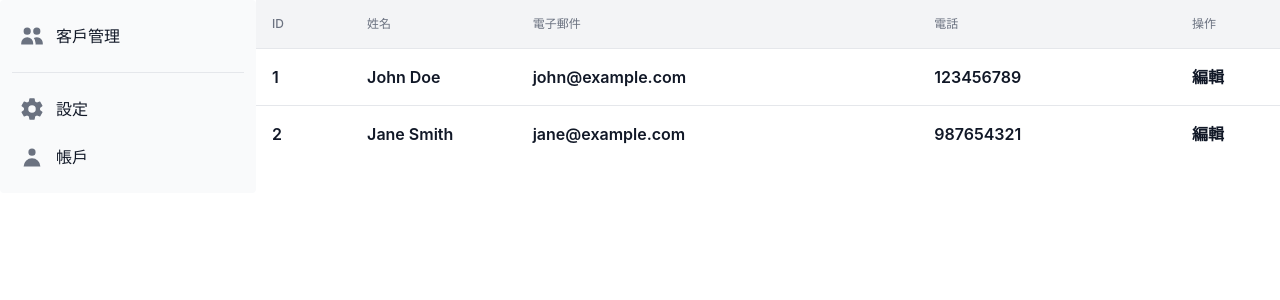
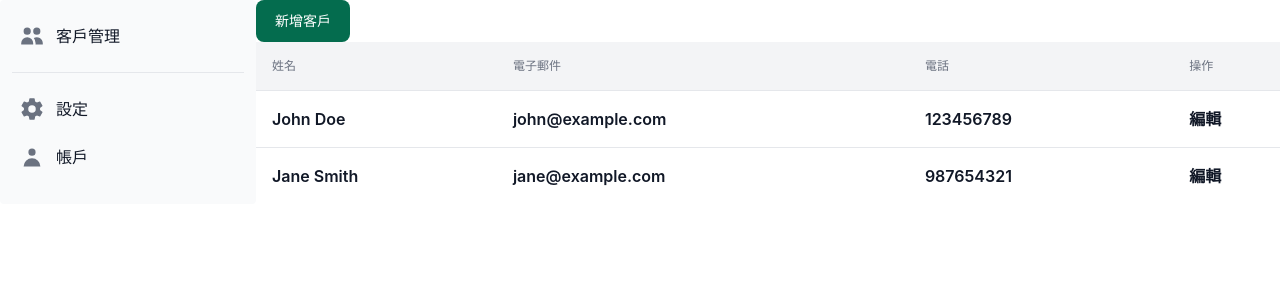
Before and after one commit to x8163don/toker-web, a React (Create React App) app: page /customers in a window 1280 px wide. Shown: the top 300 px of the page. Built offline with nearby package versions, Linux system fonts and the light colour scheme.

Commit message:
feat: add CustomersHeader.js

```diff
--- /dev/null
+++ b/src/components/CustomersHeader.js
@@ -0,0 +1,15 @@
+import React, {useState, useEffect} from 'react';
+import {Button} from 'flowbite-react';
+
+const CustomersHeader = () => {
+
+
+
+    return (
+        <>
+            <Button color="success">新增客戶</Button>
+        </>
+    )
+}
+
+export default CustomersHeader;
--- a/src/components/CustomersList.js
+++ b/src/components/CustomersList.js
@@ -1,7 +1,7 @@
 import React, { useState, useEffect } from 'react';
 import { useTable } from 'react-table';
 
-const CustomerTable = () => {
+const CustomerList = () => {
     const [customers, setCustomers] = useState([]);
 
     useEffect(() => {
@@ -29,12 +29,12 @@ const CustomerTable = () => {
     const columns = React.useMemo(
         () => [
             {
-                Header: 'ID',
-                accessor: 'id',
+                Header: '姓名',
+                accessor: 'name',
             },
             {
-                Header: '姓名',
-                accessor: 'name',
+                Header: '',
+                accessor: 'avatar',
             },
             {
                 Header: '電子郵件',
@@ -88,4 +88,4 @@ const CustomerTable = () => {
     );
 }
 
-export default CustomerTable;
+export default CustomerList;
--- a/src/pages/Customers.js
+++ b/src/pages/Customers.js
@@ -1,8 +1,11 @@
 import CustomersList from "../components/CustomersList";
+import CustomersHeader from "../components/CustomersHeader";
+import {useState} from "react";
 
 function CustomersPage() {
     return (
         <div className="w-full">
+            <CustomersHeader/>
             <CustomersList/>
         </div>
     )
```
